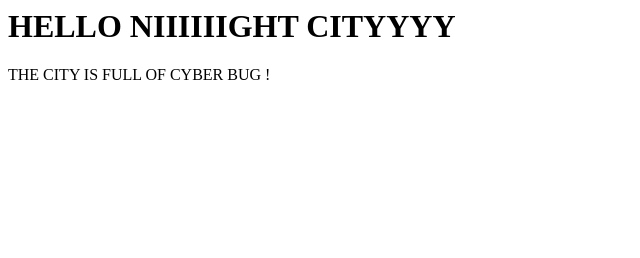
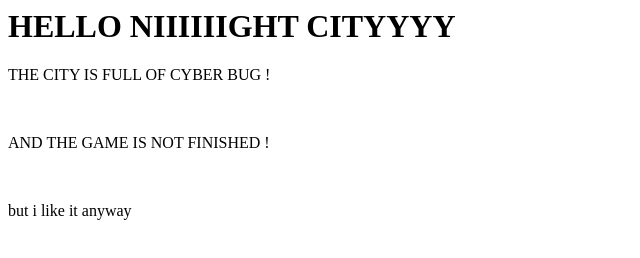
Before and after one commit to Eryans/welcome, a plain HTML site: page index.html in a window 1280 px wide. Shown: the whole page, without its empty margins (0-640 px from the left). Drawn offline with Linux system fonts and the light colour scheme.

Commit message:
modified index

```diff
--- a/index.html
+++ b/index.html
@@ -1,2 +1,3 @@
-<h1> HELLO NIIIIIIGHT CITYYYY </h1>
-<p>THE CITY IS FULL OF CYBER BUG ! </p>
+<h1> HELLO NIIIIIIGHT CITYYYY </h1> <p>THE CITY IS FULL OF CYBER BUG ! </p><br> <p>AND THE GAME IS NOT
+FINISHED ! </p><br>
+<p> but i like it anyway </p>
```
